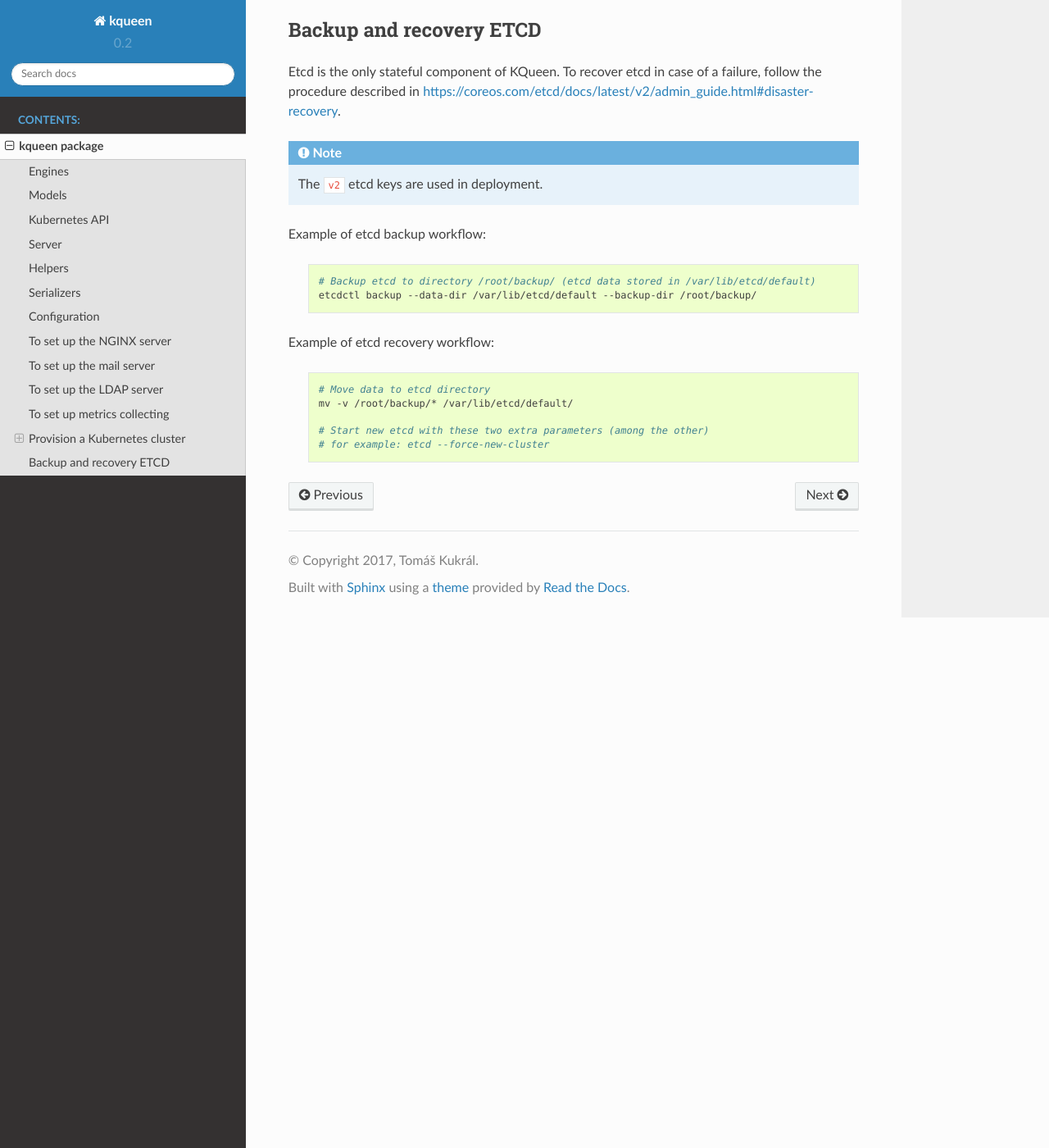
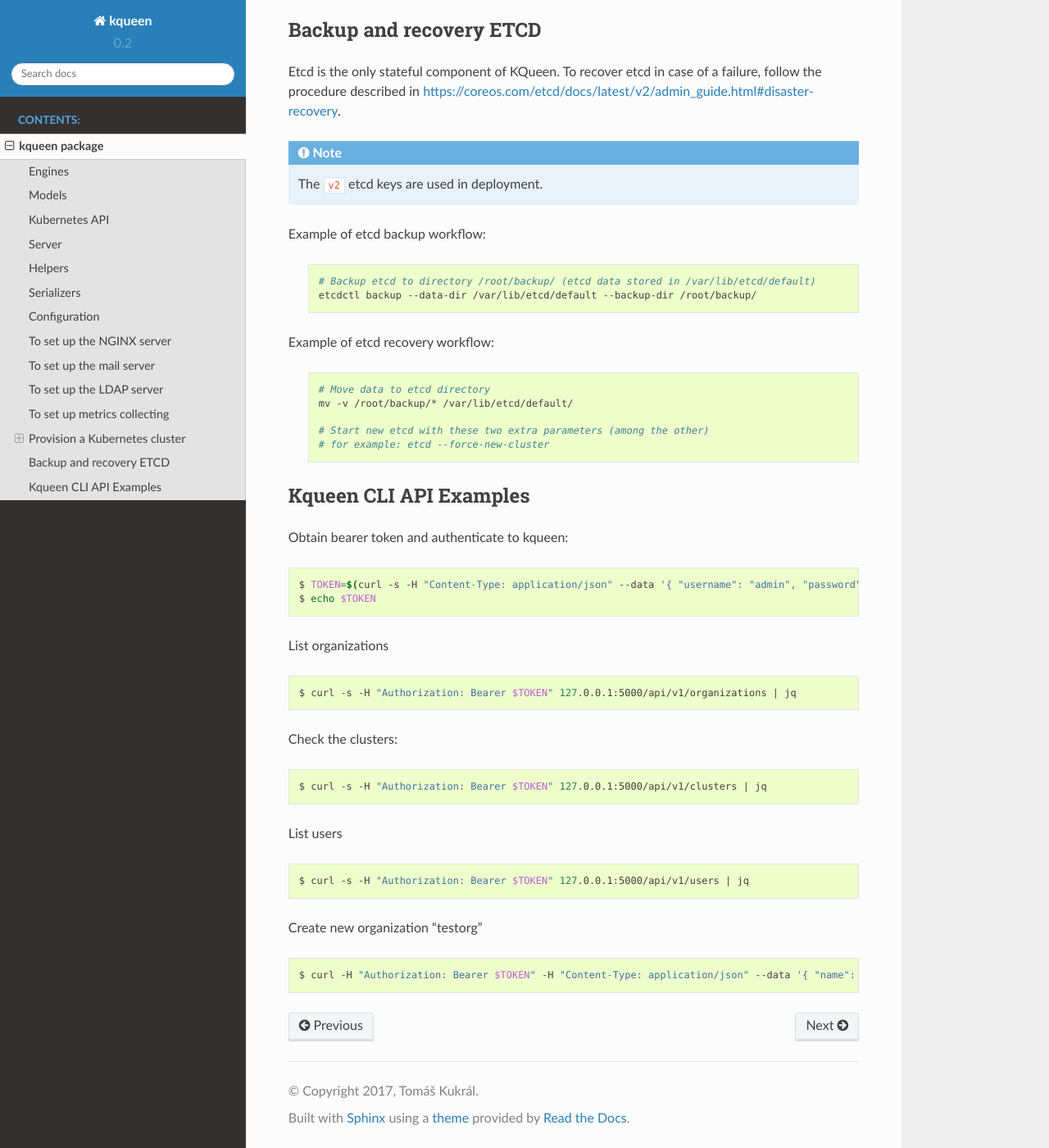
Before and after one commit to Mirantis/kqueen, a Sphinx documentation site: the page built from docs/kqueen.rst, in a window 1280 px wide and 1400 px high, scrolled down 8629 px. Shown: the whole window at 82% size. Built offline with Sphinx 7.4.7 and the Read the Docs theme 2.0.0, drawn with Linux system fonts in a browser that asks for light colours.

Commit message:
Adding kqueen cli examples to docs + let them run during travis tests

```diff
--- a/docs/conf.py
+++ b/docs/conf.py
@@ -147,7 +147,7 @@
 #  author, documentclass [howto, manual, or own class]).
 latex_documents = [
     (master_doc, 'kqueen.tex', 'kqueen Documentation',
-     'Tomáš Kukrál', 'manual'),
+     'Mirantis', 'manual'),
 ]
 
 
--- /dev/null
+++ b/docs/kqueen.cli_api_examples.rst
@@ -0,0 +1,35 @@
+Kqueen CLI API Examples
+-----------------------
+
+Obtain bearer token and authenticate to kqueen:
+
+.. code-block:: bash
+
+   $ TOKEN=$(curl -s -H "Content-Type: application/json" --data '{ "username": "admin", "password": "default" }' -X POST 127.0.0.1:5000/api/v1/auth | jq -r '.access_token')
+   $ echo $TOKEN
+
+List organizations
+
+.. code-block:: bash
+
+   $ curl -s -H "Authorization: Bearer $TOKEN" 127.0.0.1:5000/api/v1/organizations | jq
+
+Check the clusters:
+
+.. code-block:: bash
+
+   $ curl -s -H "Authorization: Bearer $TOKEN" 127.0.0.1:5000/api/v1/clusters | jq
+
+
+List users
+
+.. code-block:: bash
+
+   $ curl -s -H "Authorization: Bearer $TOKEN" 127.0.0.1:5000/api/v1/users | jq
+
+
+Create new organization "testorg"
+
+.. code-block:: bash
+
+   $ curl -H "Authorization: Bearer $TOKEN" -H "Content-Type: application/json" --data '{ "name": "testorg", "namespace": "testorg" }' -X POST 127.0.0.1:5000/api/v1/organizations | jq
--- a/docs/kqueen.rst
+++ b/docs/kqueen.rst
@@ -455,3 +455,5 @@
 
          # Start new etcd with these two extra parameters (among the other)
          # for example: etcd --force-new-cluster
+
+.. include:: kqueen.cli_api_examples.rst
```
